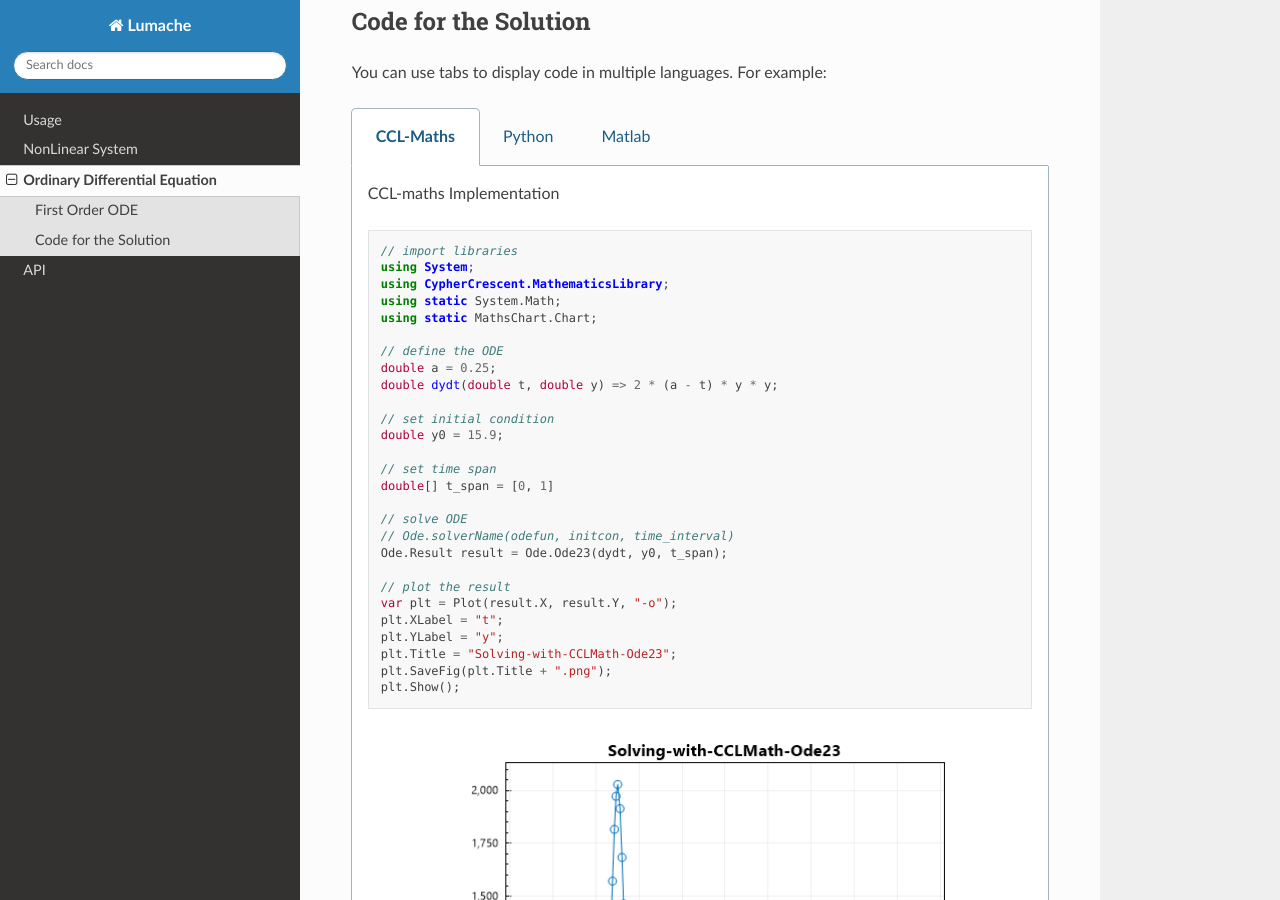
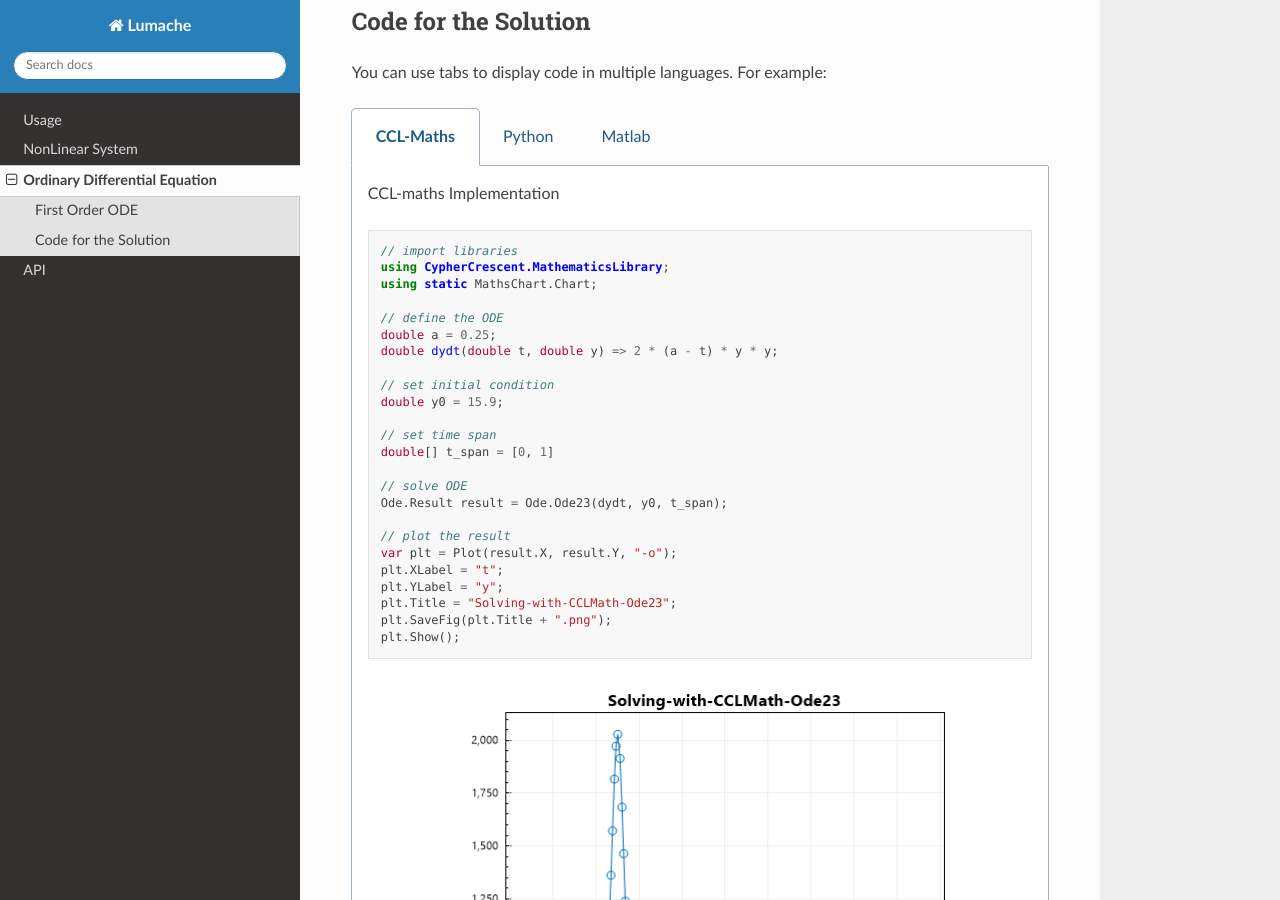
Before and after one commit to thanktua-spp/ccl-rtd, a Sphinx documentation site: the page built from docs/source/ordinary_diff_eq.rst, in a window 1280 px wide and 900 px high, scrolled down 1330 px. Built offline with Sphinx 7.4.7 and the Read the Docs theme 3.1.0, drawn with Linux system fonts in a browser that asks for light colours; pages that are not in the unit, such as notebooks, are missing from menus.

Commit message:
Update ordinary_diff_eq.rst

```diff
--- a/docs/source/ordinary_diff_eq.rst
+++ b/docs/source/ordinary_diff_eq.rst
@@ -64,9 +64,7 @@ You can use tabs to display code in multiple languages. For example:
       .. code-block:: C#
 
          // import libraries
-         using System;
          using CypherCrescent.MathematicsLibrary;
-         using static System.Math;
          using static MathsChart.Chart;
 
          // define the ODE
@@ -80,7 +78,6 @@ You can use tabs to display code in multiple languages. For example:
          double[] t_span = [0, 1]
 
          // solve ODE
-         // Ode.solverName(odefun, initcon, time_interval)
          Ode.Result result = Ode.Ode23(dydt, y0, t_span);
 
          // plot the result
```
